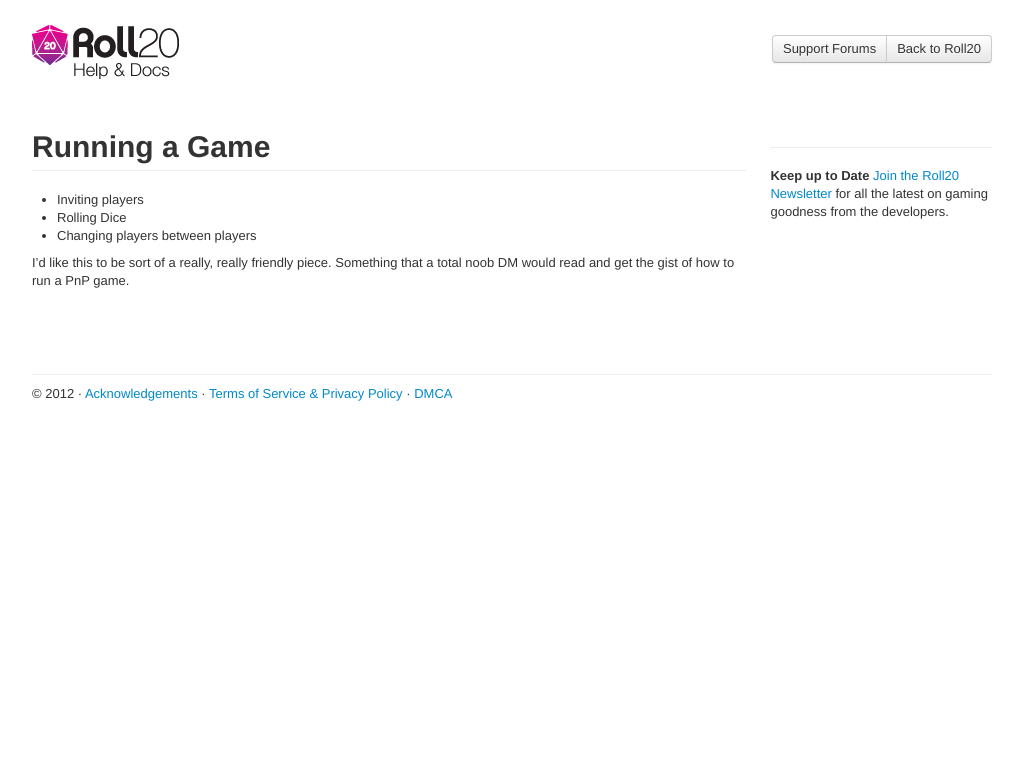
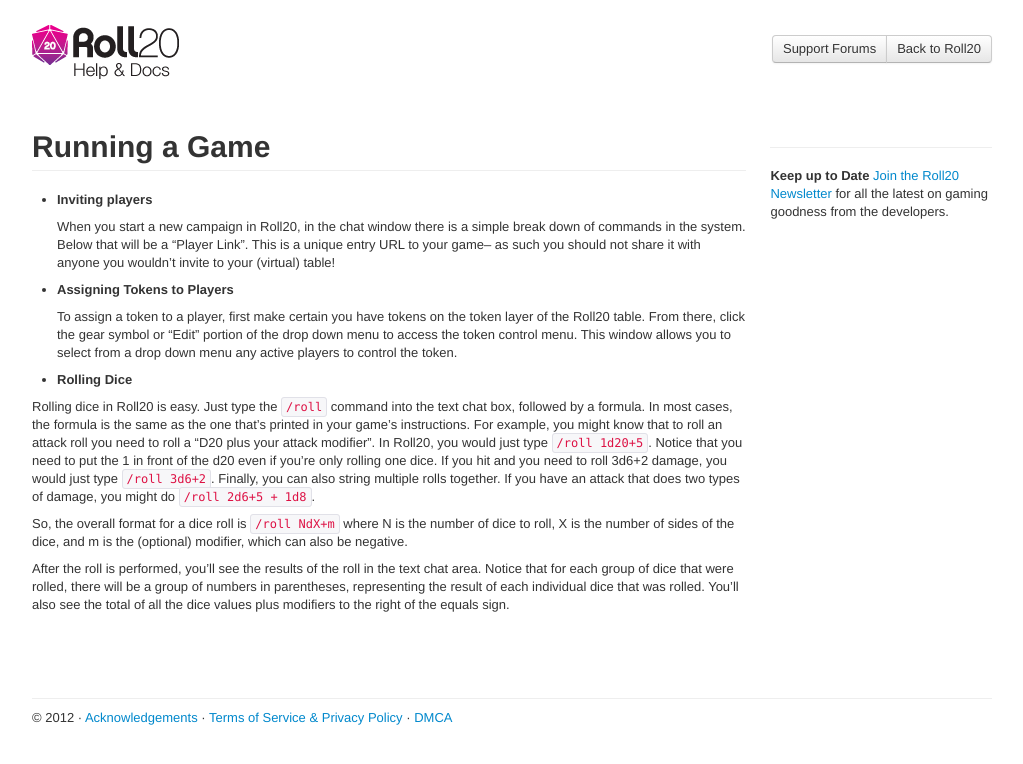
Before and after one commit to Roll20/help.roll20.net, a Jekyll site: the page built from _posts/2012-05-01-running-a-game.markdown, in a window 1280 px wide. Shown: the top 764 px of the page, without its empty margins (128-1151 px from the left). Built offline with Jekyll 4.4.1, drawn with Linux system fonts in a browser that asks for light colours; nearby versions of some CDN libraries; comment, search, counter and statistics services are not loaded.

Commit message:
Update _posts/2012-05-01-running-a-game.markdown

```diff
--- a/_posts/2012-05-01-running-a-game.markdown
+++ b/_posts/2012-05-01-running-a-game.markdown
@@ -4,8 +4,20 @@ title: Running a Game
 categories: draft
 ---
 
-* Inviting players
-* Rolling Dice
-* Changing players between players
+* __Inviting players__
 
-I'd like this to be sort of a really, really friendly piece. Something that a total noob DM would read and get the gist of how to run a PnP game.
+  When you start a new campaign in Roll20, in the chat window there is a simple break down of commands in the system.  Below that will be a "Player Link".  This is a unique entry URL to your game-- as such you should not share it with anyone you wouldn't invite to your (virtual) table!
+
+
+* __Assigning Tokens to Players__
+
+   To assign a token to a player, first make certain you have tokens on the token layer of the Roll20 table.  From there, click the gear symbol or "Edit" portion of the drop down menu to access the token control menu.  This window allows you to select from a drop down menu any active players to control the token.
+
+
+* __Rolling Dice__
+
+Rolling dice in Roll20 is easy. Just type the <code>/roll</code> command into the text chat box, followed by a formula. In most cases, the formula is the same as the one that's printed in your game's instructions. For example, you might know that to roll an attack roll you need to roll a "D20 plus your attack modifier". In Roll20, you would just type <code>/roll 1d20+5</code>. Notice that you need to put the 1 in front of the d20 even if you're only rolling one dice. If you hit and you need to roll 3d6+2 damage, you would just type <code>/roll 3d6+2</code>. Finally, you can also string multiple rolls together. If you have an attack that does two types of damage, you might do <code>/roll 2d6+5 + 1d8</code>.
+
+So, the overall format for a dice roll is <code>/roll NdX+m</code> where N is the number of dice to roll, X is the number of sides of the dice, and m is the (optional) modifier, which can also be negative.
+
+After the roll is performed, you'll see the results of the roll in the text chat area. Notice that for each group of dice that were rolled, there will be a group of numbers in parentheses, representing the result of each individual dice that was rolled. You'll also see the total of all the dice values plus modifiers to the right of the equals sign.
```
